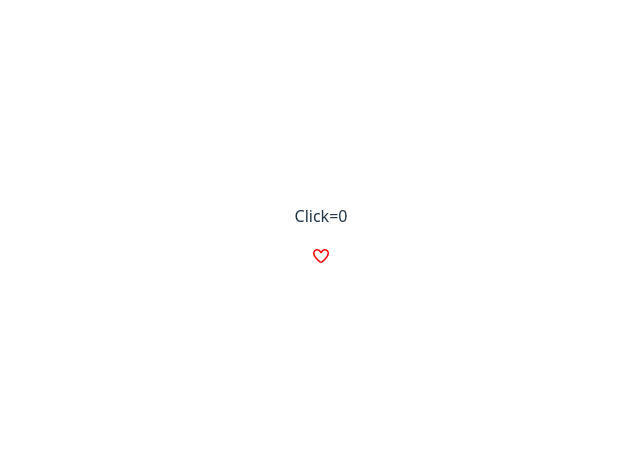
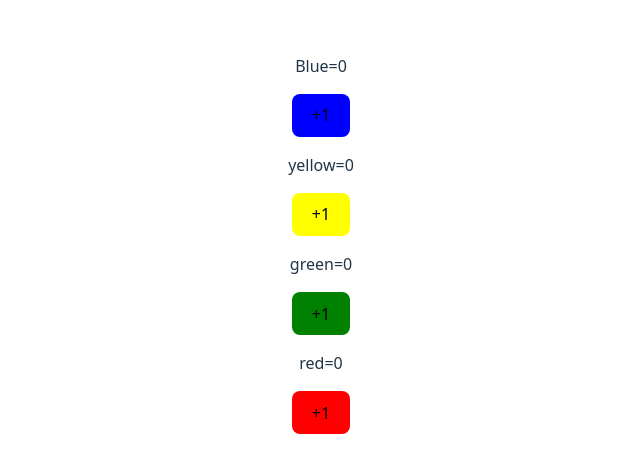
Before and after one commit to kripalsingh6/react-state, a React (Vite) app in the folder vite-project/: page / in a window 1280 px wide. Shown: the part 164-636 px from the top of the page, without its empty margins (319-959 px from the left). Built offline with nearby package versions, Linux system fonts and the light colour scheme.

Commit message:
ludo color

```diff
--- a/vite-project/src/App.jsx
+++ b/vite-project/src/App.jsx
@@ -3,6 +3,7 @@ import reactLogo from './assets/react.svg'
 import viteLogo from '/vite.svg'
 import Counter from './Counter'
 import LikeButton from './LikeButton'
+import Ludo from './Ludo'
 import './App.css'
 
 function App() {
@@ -10,7 +11,7 @@ function App() {
 
   return (
     <>
-      <LikeButton/>
+      <Ludo/>
     </>
   )
 }
--- /dev/null
+++ b/vite-project/src/Ludo.jsx
@@ -0,0 +1,33 @@
+import { useState } from "react";
+
+export default function Ludo(){
+    let [color, setColor]= useState({blue:0, yellow:0, red:0, green:0});
+
+    let bluecolor=()=>{
+        setColor((prevcolor)=>{
+            console.log(prevcolor);
+           return {...prevcolor, blue:prevcolor.blue+1}
+        });
+    }
+    let yellowcolor=()=>{
+        setColor({...color, yellow:color.yellow+1});
+    }
+    let greencolor=()=>{
+        setColor({...color, green:color.green+1});
+    }
+    let redcolor=()=>{
+        setColor({...color, red:color.red+1});
+    }
+    return(
+        <div className="board">
+            <p >Blue={color.blue}</p>
+            <button onClick={bluecolor} style={{backgroundColor:"blue"}}>+1</button>
+            <p >yellow={color.yellow}</p>
+             <button onClick={yellowcolor} style={{backgroundColor:"yellow",color:"black"}}>+1</button>
+            <p>green={color.green}</p>
+             <button onClick={greencolor} style={{backgroundColor:"green"}}>+1</button>
+            <p>red={color.red}</p>
+             <button onClick={redcolor} style={{backgroundColor:"red"}}>+1</button>
+        </div>
+    )
+}
```
